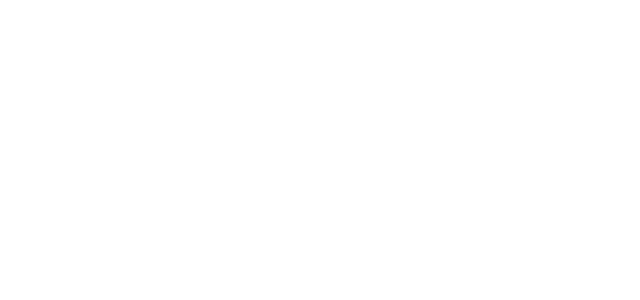
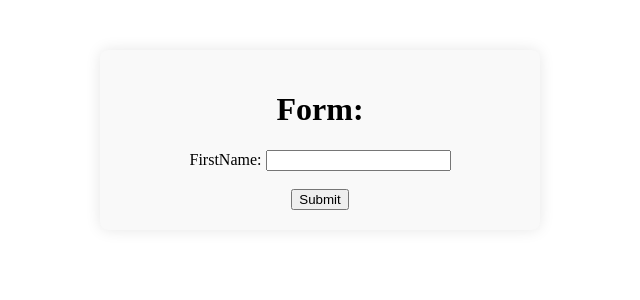
Before and after one commit to Tausifqureshi/React_Revision, a React (Vite) app: page / in a window 1280 px wide. Shown: the top 300 px of the page, without its empty margins (320-960 px from the left). Built offline with nearby package versions, Linux system fonts and the light colour scheme.

Commit message:
Practical-Use

```diff
--- a/src/form/Form.jsx
+++ b/src/form/Form.jsx
@@ -1,12 +1,51 @@
-import React from 'react'
+import React, { useState } from "react";
 
 function Form() {
+  const [name, setName] = useState("");
+
+  // const inputFeild = (e) => {
+  //   console.log("Changes Value", e.target.value);
+  //   setName(e.target.value);
+  // };
+
+  function handleSubmit(event) {
+    event.preventDefault();
+    console.log("Submit the Form");
+    alert("Submit the Form",name);
+    setName(" ")
+  }
   return (
-
     <>
-
+      <div
+        style={{
+          maxWidth: "400px",
+          margin: "50px auto",
+          padding: "20px",
+          borderRadius: "8px",
+          boxShadow: "0px 0px 15px rgba(0, 0, 0, 0.1)",
+          backgroundColor: "#f9f9f9",
+          textAlign: "center",
+        }}
+      >
+        <h1>Form: {name}</h1>
+        <form action="" onSubmit={handleSubmit} method="GET">
+          <label htmlFor="userName">FirstName: </label>
+          <input
+            type="text"
+            name="firstName"
+            id="userName"
+            value={name}
+            // onChange={inputFeild}
+            onChange={(e) => {
+              setName(e.target.value);
+            }}
+          />
+          <br /> <br />
+          <button type="submit">Submit</button>
+        </form>
+      </div>
     </>
-  )
+  );
 }
 
-export default Form
+export default Form;
```
